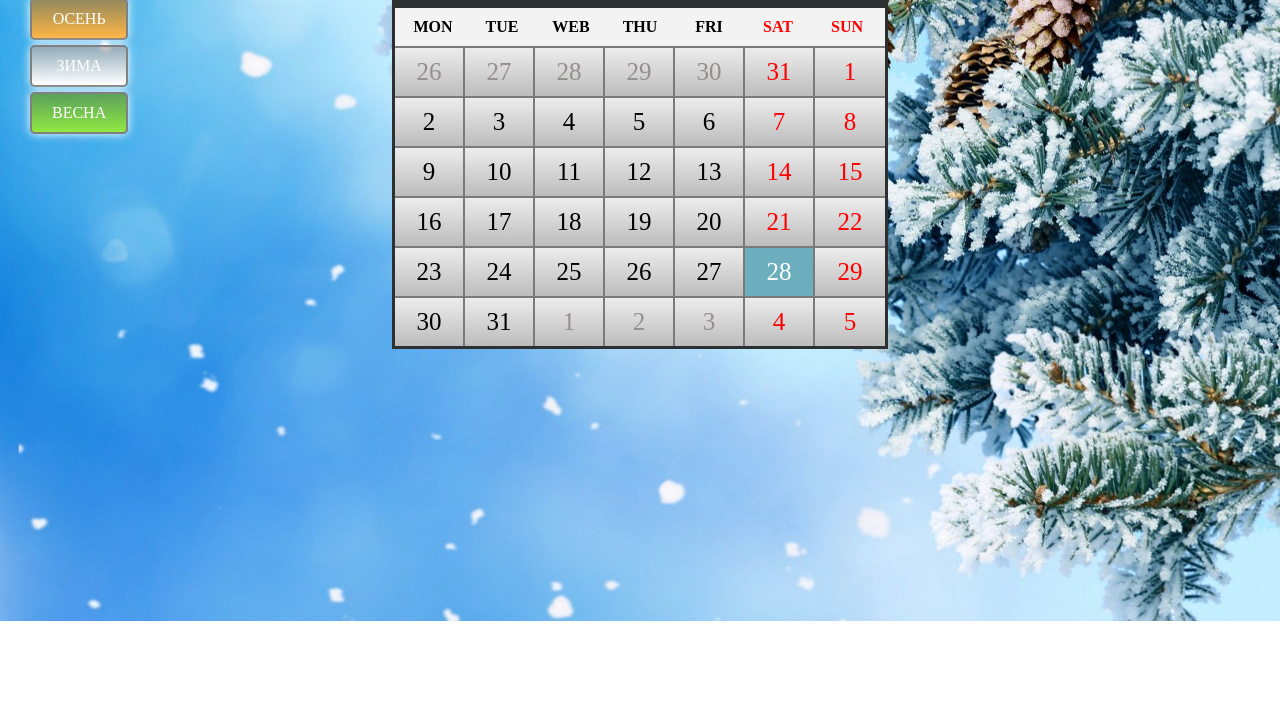
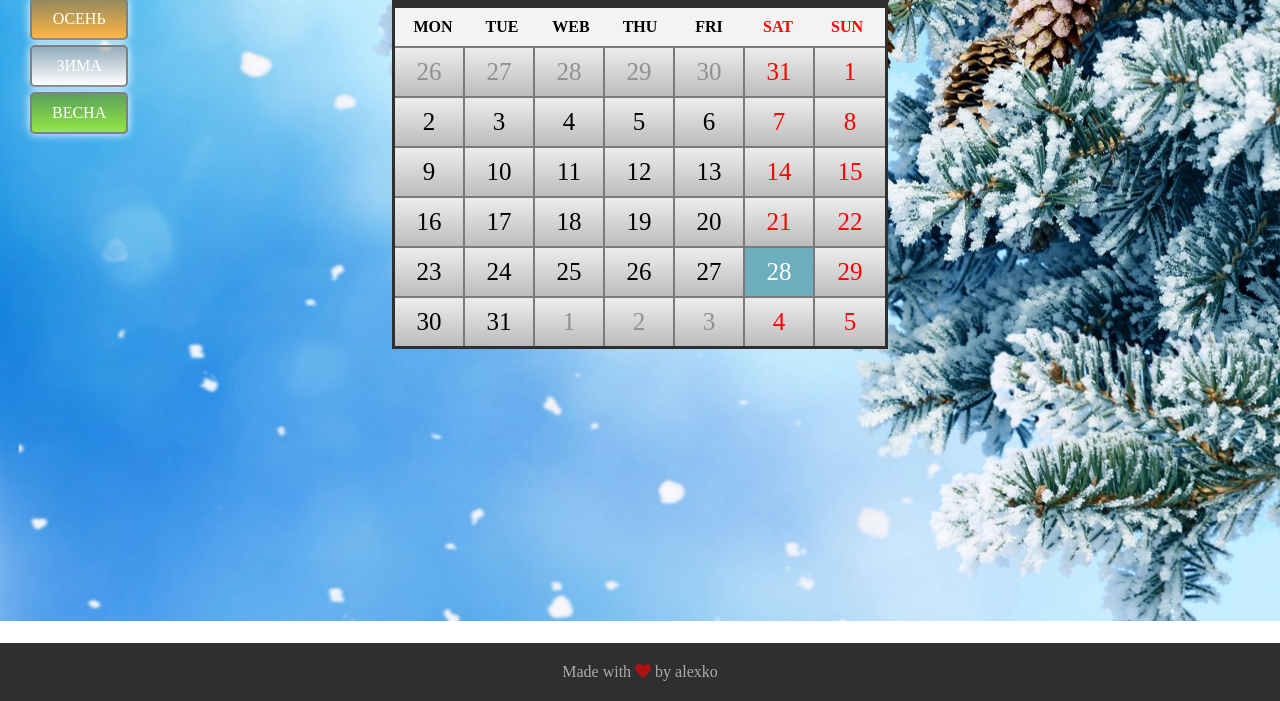
Before and after one commit to alexkoqa/lessons3, a plain HTML site: page index.html in a window 1280 px wide. Shown: the part 99-800 px from the top of the page. Drawn offline with Linux system fonts and the light colour scheme.

Commit message:
free commit

```diff
--- a/index.html
+++ b/index.html
@@ -136,6 +136,11 @@
 			</div>
 		</div>
 	</section>
+	<footer class="footer_by">
+		<div class="footer_by_text">
+					Made with <i class="fas fa-heart"></i> by alexko
+		</div>
+	</footer>
 
 </body>
 </html>
--- a/style/style.sass
+++ b/style/style.sass
@@ -118,8 +118,6 @@ body
 					display: block
 
 
-
-
 .rel
 	position: relative
 .abs
@@ -162,3 +160,22 @@ body
 	background-image: linear-gradient(to bottom, rgba(255,255,255, 0.5), rgba(255,255,255, 1))
 .abs_4 > li
 	background-image: linear-gradient(to bottom, rgba(145,232,66, 0.5), rgba(145,232,66, 1))
+
+
+footer
+	width: 100%
+	background: #2E2F31
+	position: absolute
+	left: 0
+	bottom: 0
+.footer_by
+	color: #fff
+	text-align: center
+	padding-top: 20px
+	padding-bottom: 20px
+	color: #fff
+	font-size: 16px
+	&_text
+		opacity: 0.6
+.fa-heart
+	color: red
```
Also changed, not shown: style/style.css.
